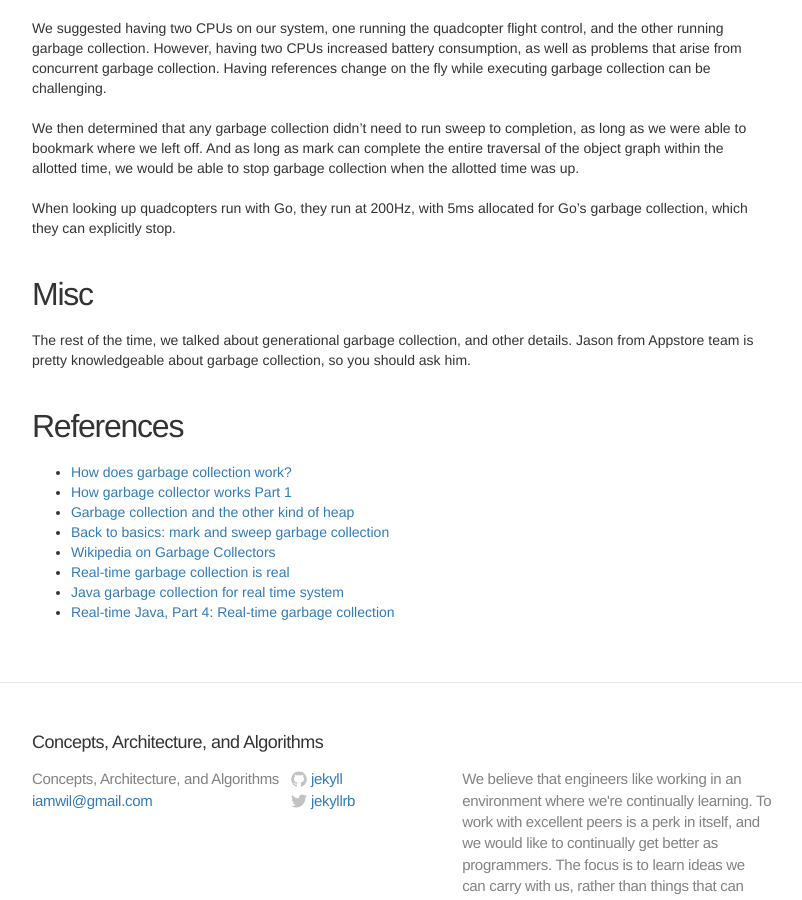
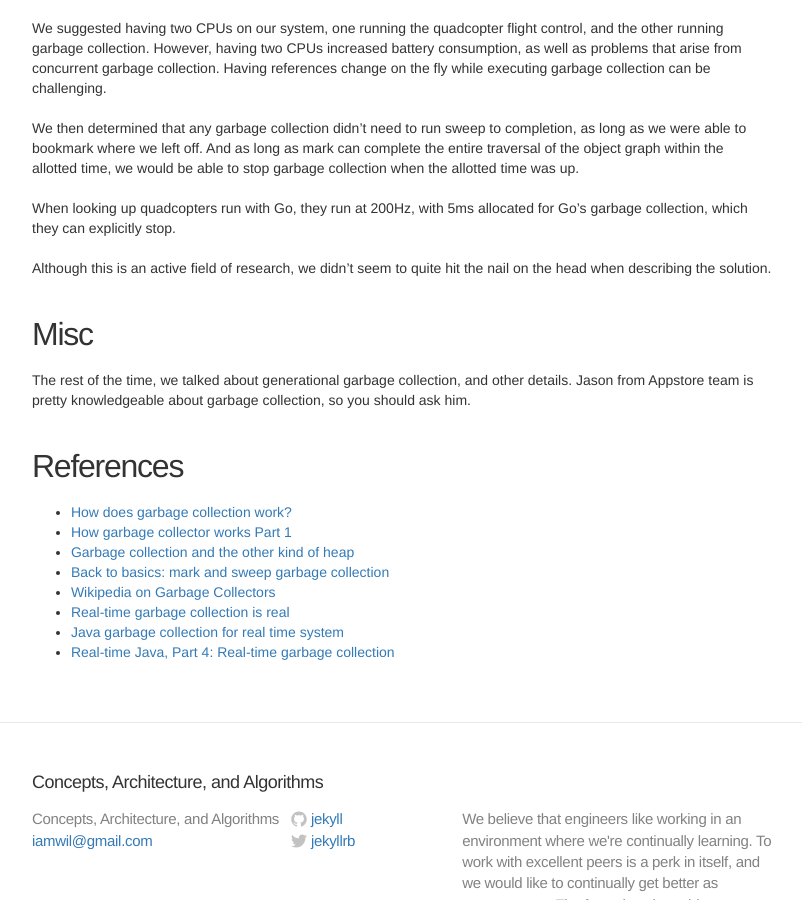
Before and after one commit to iamwilhelm/caa, a Jekyll site: the page built from _posts/2014-08-28-session-11-garbage-collector-for-real-time-systems.markdown, in a window 1280 px wide and 900 px high, scrolled down 1655 px. Shown: the whole window, without its empty margins (238-1040 px from the left). Built offline with Jekyll 4.4.1, drawn with Linux system fonts in a browser that asks for light colours; nearby versions of some CDN libraries.

Commit message:
addendum to session 12

```diff
--- a/_posts/2014-08-28-session-11-garbage-collector-for-real-time-systems.markdown
+++ b/_posts/2014-08-28-session-11-garbage-collector-for-real-time-systems.markdown
@@ -86,6 +86,9 @@ stop garbage collection when the allotted time was up.
 When looking up quadcopters run with Go, they run at 200Hz, with 5ms allocated for Go's
 garbage collection, which they can explicitly stop.
 
+Although this is an active field of research, we didn't seem to quite hit the nail on
+the head when describing the solution.
+
 ## Misc
 
 The rest of the time, we talked about generational garbage collection, and other
```
